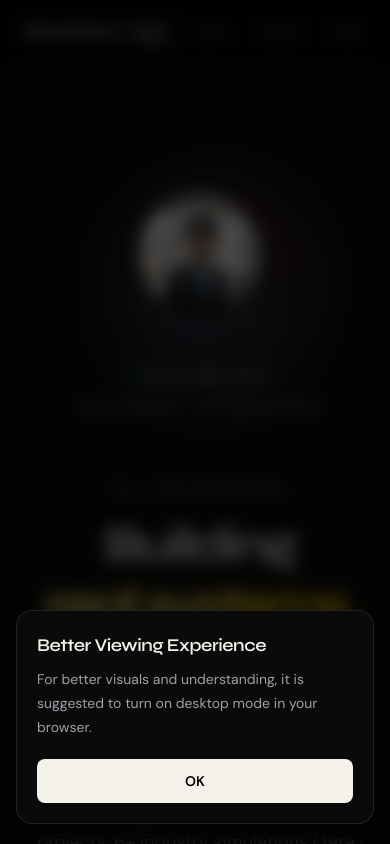
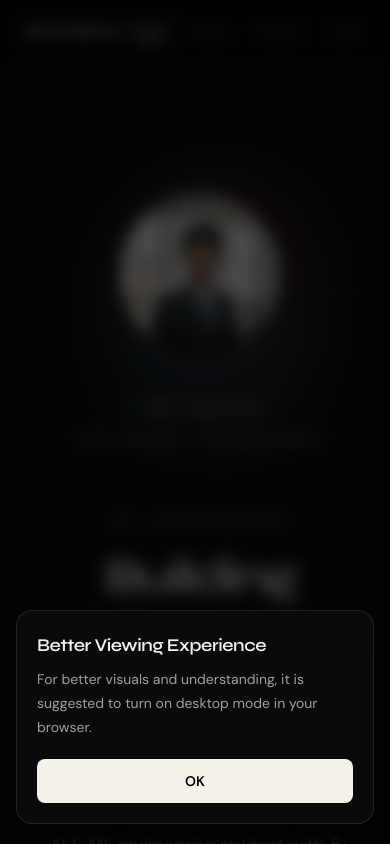
Before and after one commit to devanshu651/portfolio, a Next.js app: page / in a window 390 px wide. Shown: the top 844 px of the page. Built offline with nearby package versions, Linux system fonts and the light colour scheme.

Commit message:
style: fix mobile avatar photo to a perfect medium size (180px)

```diff
--- a/app/globals.css
+++ b/app/globals.css
@@ -96,9 +96,11 @@ button,
 
 @media (max-width: 768px) {
   .hero-photo {
-    width: 140px;
-    height: 140px;
-    margin: 0 auto 1.5rem;
+    width: 180px !important;
+    height: 180px !important;
+    aspect-ratio: 1 / 1 !important;
+    border-radius: 50% !important;
+    margin: 0 auto 1rem;
   }
 
   .hero-section {
```
